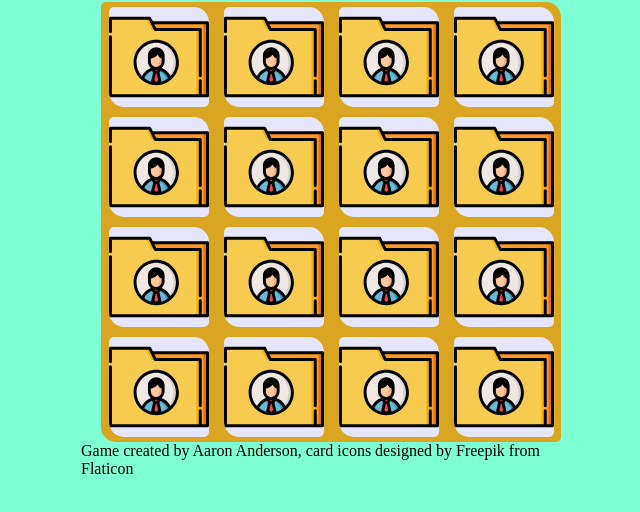
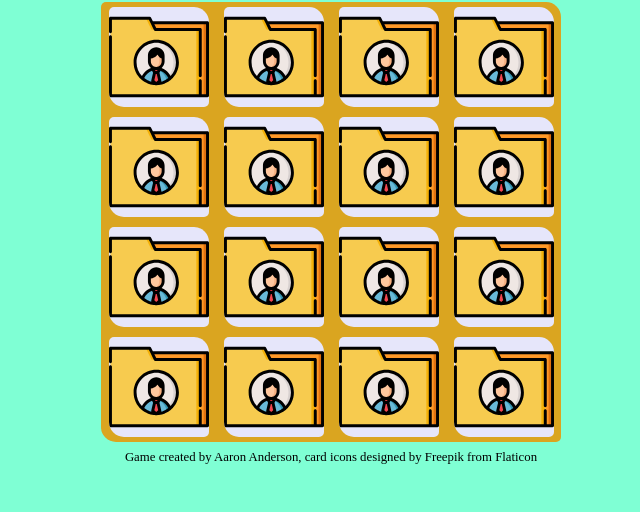
Before and after one commit to andersonmmi/memory-game, a plain HTML site: page index.html in a window 1280 px wide. Shown: the part 80-592 px from the top of the page, without its empty margins (309-949 px from the left). Drawn offline with Linux system fonts and the light colour scheme.

Commit message:
Footer style modified.

```diff
--- a/styles.css
+++ b/styles.css
@@ -53,3 +53,8 @@
 /*.flipped:hover{
   background-color: red;
 }*/
+footer{
+  font-size: 1vw;
+  text-align: center;
+  padding: 1vh;
+}
```
